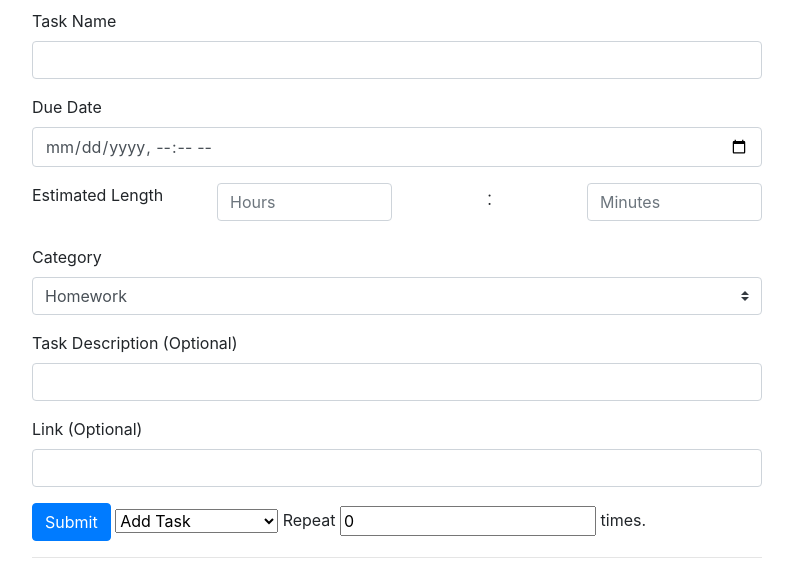
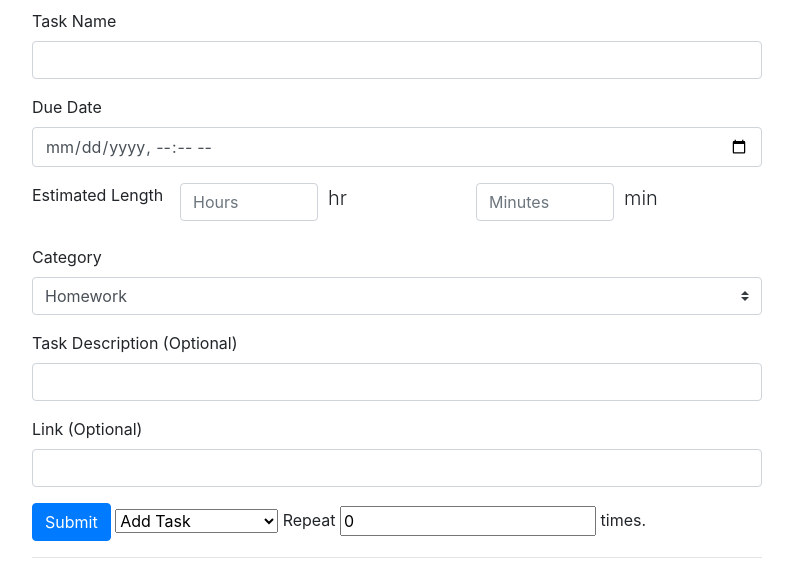
Before and after one commit to jac3rd/project-wildcard-dashboard, a Django app: page /add_task/ in a window 1280 px wide. Shown: the part 164-745 px from the top of the page, without its empty margins (243-1036 px from the left). Run offline with Django 3.2, Linux system fonts and the light colour scheme; the visitor is signed in with stand-in values (Sample User, id 1); some libraries are stand-ins or nearby versions.

Commit message:
Update add_task.html

```diff
--- a/tasks/templates/tasks/add_task.html
+++ b/tasks/templates/tasks/add_task.html
@@ -22,11 +22,14 @@
             <div class="col">
                 <input class="form-control" type="number" id="{{ form.hours.name }}" name="{{ form.hours.name }}" placeholder="Hours">
             </div>
-            <div class="col text-center">
-                <p class="lead">:</p>
+            <div class="col text-left">
+                <p class="lead">hr</p>
             </div>
             <div class="col">
                 <input class="form-control" type="number" id="{{ form.minutes.name }}" name="{{ form.minutes.name }}" placeholder="Minutes">
+            </div>
+            <div class="col text-left">
+                <p class="lead">min</p>
             </div>
         </div>
         <div class="form-group">
```
